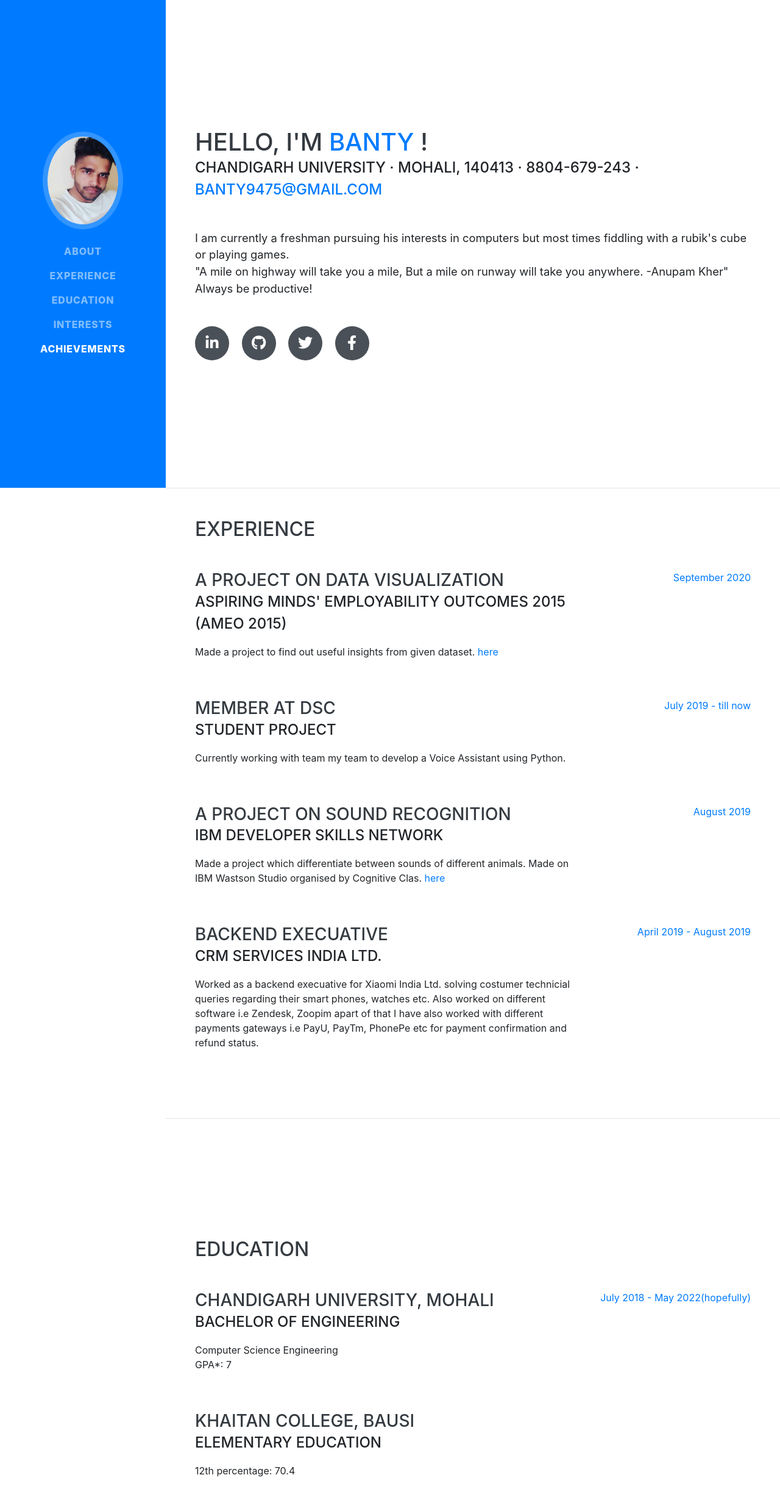
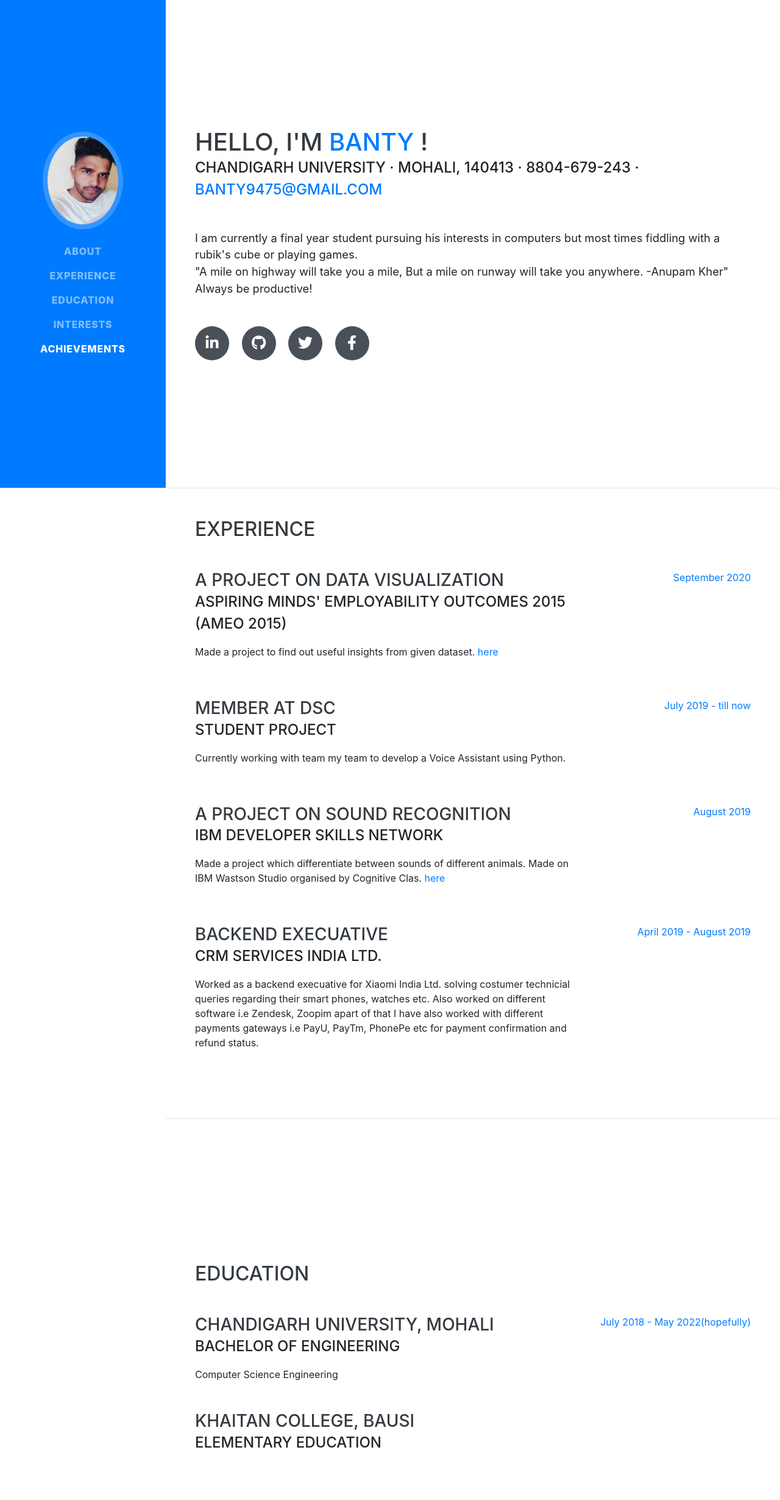
Before and after one commit to banty306/know-me, a website with bundled scripts: page index.html in a window 1280 px wide. Shown: the top 2460 px of the page at 61% size. Built offline with nearby package versions, Linux system fonts and the light colour scheme; a web font is replaced by a local one.

Commit message:
Update index.html

```diff
--- a/index.html
+++ b/index.html
@@ -69,7 +69,7 @@
         <div class="subheading mb-5">Chandigarh University · Mohali, 140413 · 8804-679-243 ·
           <a href="mailto:name@email.com">banty9475@gmail.com</a>
         </div>
-        <p class="lead mb-5">I am currently a freshman pursuing his interests in computers but most times fiddling with a rubik's cube or playing games. <br /> "A mile on highway will take you a mile, But a mile on runway will take you anywhere. -Anupam Kher" <br />Always be productive! </p>
+        <p class="lead mb-5">I am currently a final year student pursuing his interests in computers but most times fiddling with a rubik's cube or playing games. <br /> "A mile on highway will take you a mile, But a mile on runway will take you anywhere. -Anupam Kher" <br />Always be productive! </p>
         <div class="social-icons">
           <a href="https://www.linkedin.com/in/banty-manjhi/">
             <i class="fab fa-linkedin-in"></i>
@@ -153,7 +153,7 @@
             <h3 class="mb-0">Chandigarh University, Mohali</h3>
             <div class="subheading mb-3">Bachelor of Engineering</div>
             <div>Computer Science Engineering</div>
-            <p>GPA*: 7</p>
+<!--             <p>GPA*: 7</p> -->
           </div>
           <div class="resume-date text-md-right">
             <span class="text-primary">July 2018 - May 2022(hopefully)</span>
@@ -164,7 +164,7 @@
           <div class="resume-content">
             <h3 class="mb-0">Khaitan College, Bausi</h3>
             <div class="subheading mb-3">Elementary Education</div>
-            <p>12th percentage: 70.4 </p>
+<!--             <p>12th percentage: 70.4 </p> -->
           </div>
           <div class="resume-date text-md-right">
             <span class="text-primary"></span>
```
